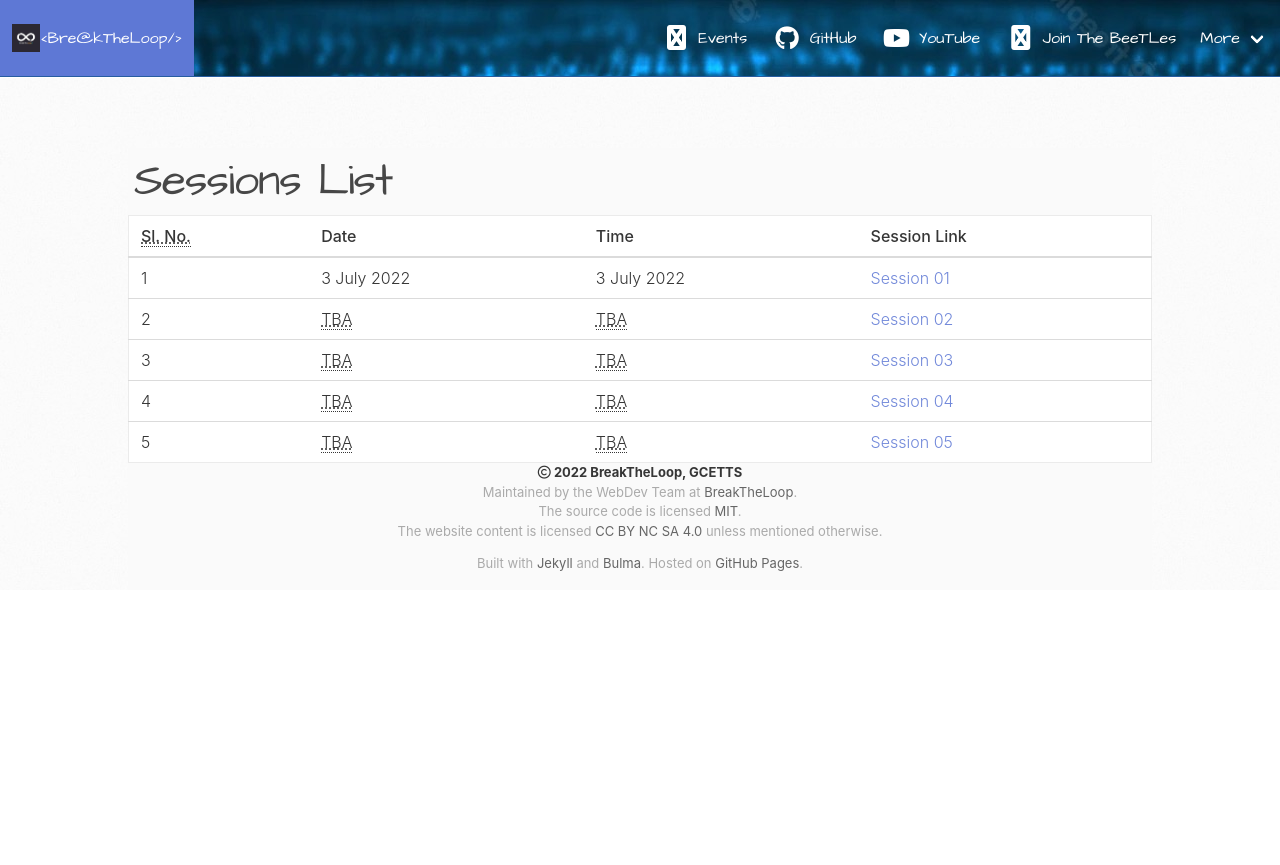
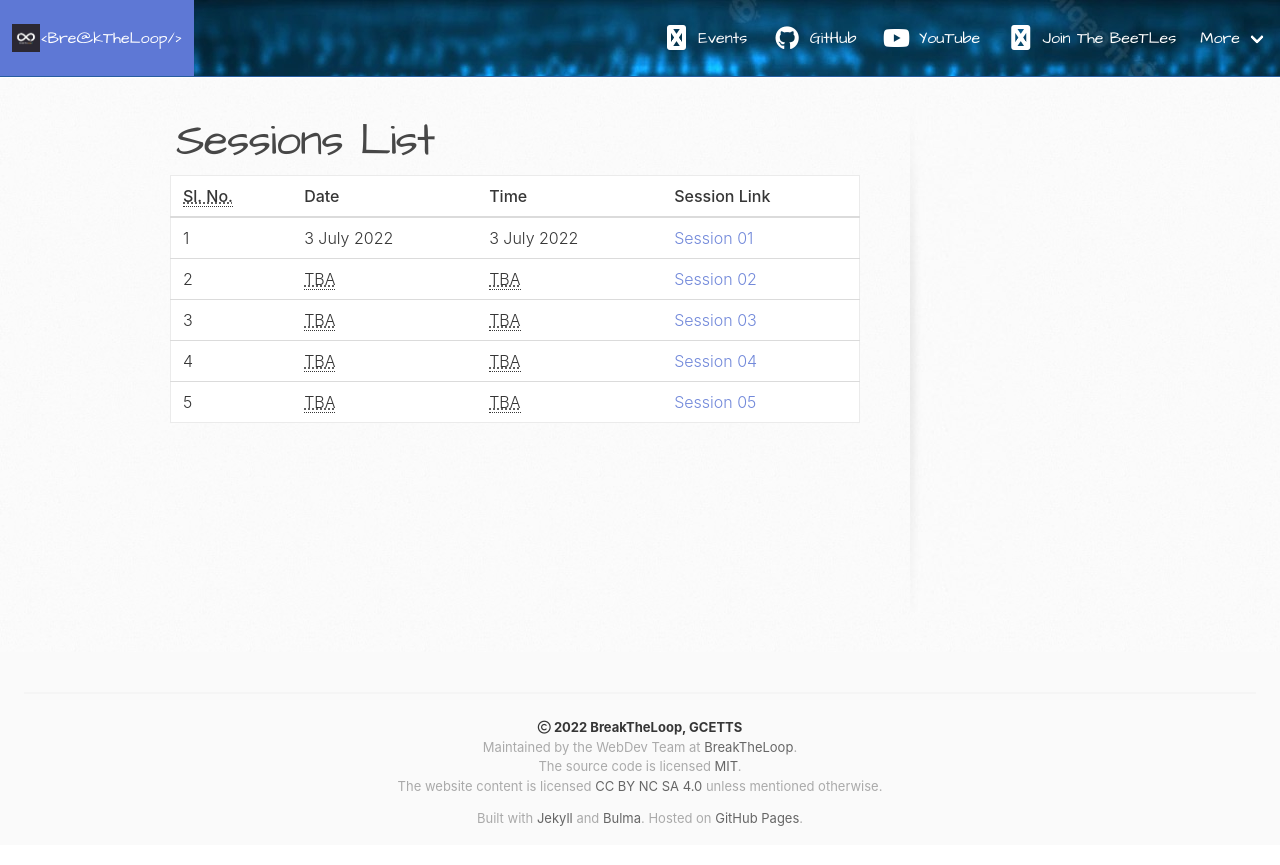
Before and after one commit to ificiana/gcetts.github.io, a Jekyll site: the page built from events/2022/python.md, in a window 1280 px wide. Shown: the top 865 px of the page. Built offline with Jekyll 4.4.1, drawn with Linux system fonts in a browser that asks for light colours; nearby versions of some CDN libraries.

Commit message:
derive sessions from default

```diff
--- a/_layouts/sessions.html
+++ b/_layouts/sessions.html
@@ -1,30 +1,7 @@
-<!DOCTYPE html>
-<html lang="{{ site.lang | default: " en-US" }}">
+---
+layout: default
+---
 
-<head>
-    {% include head-normalize.html %}
-    <!--[if lt IE 9]>
-    <script src="https://oss.maxcdn.com/html5shiv/3.7.3/html5shiv.min.js"></script>
-    <![endif]-->
-    {% seo %}
-    {% include head-custom.html %}
-
-    <style>
-        #main-content {
-            width: 100%;
-        }
-        .inner {
-            position: relative;
-            width: 80%;
-        }
-    </style>
-</head>
-
-<body>
-    {% include header.html %}
-    <div id="content-wrapper">
-        <div class="inner">
-            <div id="main-content">
 {% if page.list %}
 <h1> Sessions List </h1>
 
@@ -81,10 +58,3 @@
     {% endif %}
 </iframe>
 {% endif %}
-            </div>
-            {% include footer.html %}
-        </div>
-    </div>
-</body>
-
-</html>
```
Lines whose indentation alone changed are shown as unchanged.
